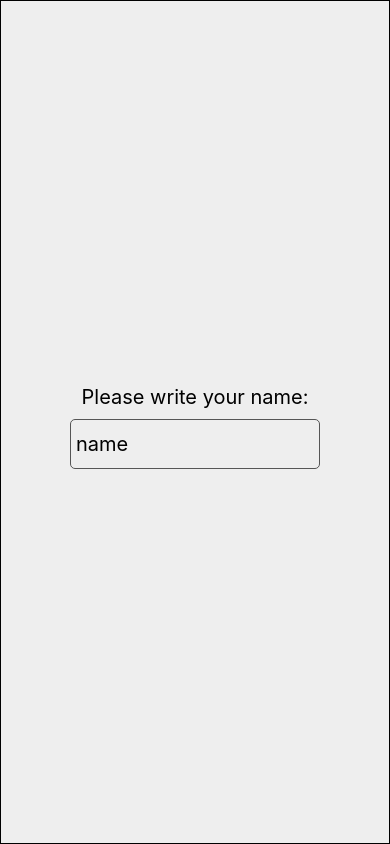
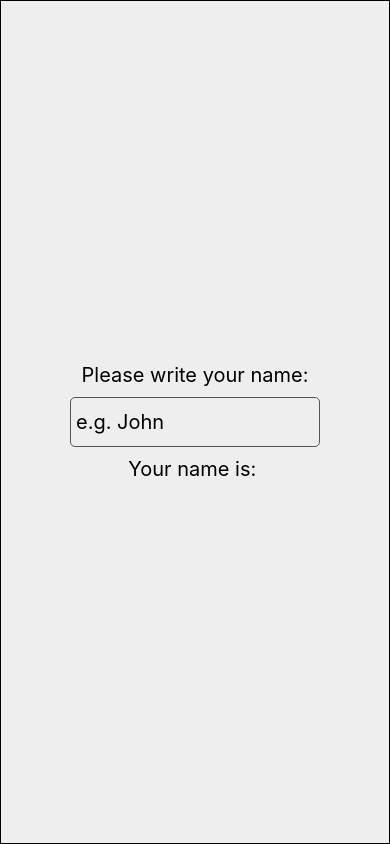
Before and after one commit to NightClover-code/learning-react-native, a React Native app: screen / in a window 390 px wide. Built offline with nearby package versions, Linux system fonts and the light colour scheme.

Commit message:
feat: dynamically setting name with input

```diff
--- a/features/Input.tsx
+++ b/features/Input.tsx
@@ -1,10 +1,18 @@
+import { useState } from 'react';
 import { StyleSheet, Text, TextInput, View } from 'react-native';
 
 export default function Input() {
+  const [name, setName] = useState<string>('');
+
   return (
     <View style={styles.container}>
       <Text style={styles.text}>Please write your name:</Text>
-      <TextInput style={styles.input} placeholder="name" />
+      <TextInput
+        style={styles.input}
+        placeholder="e.g. John"
+        onChangeText={val => setName(val)}
+      />
+      <Text style={styles.text}>Your name is: {name}</Text>
     </View>
   );
 }
```
